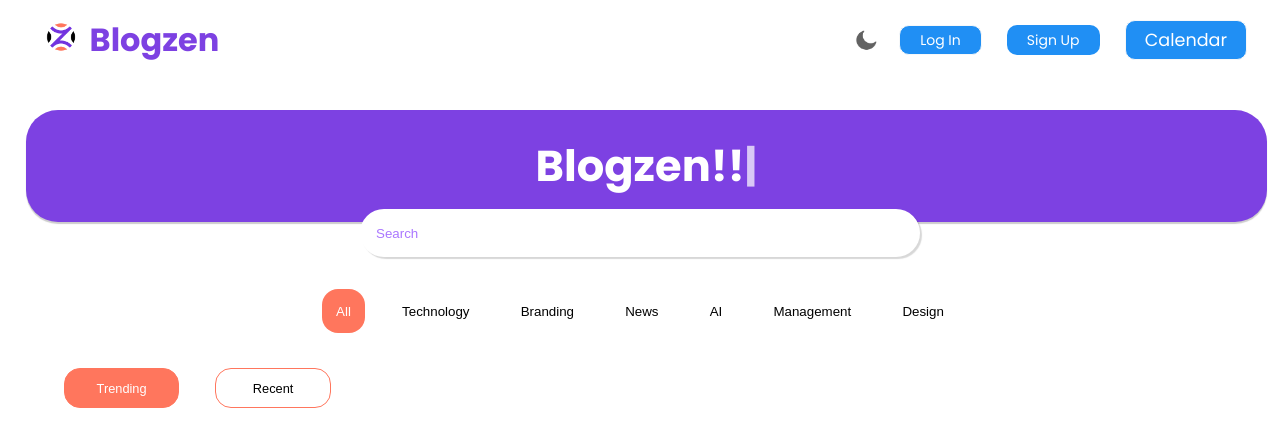
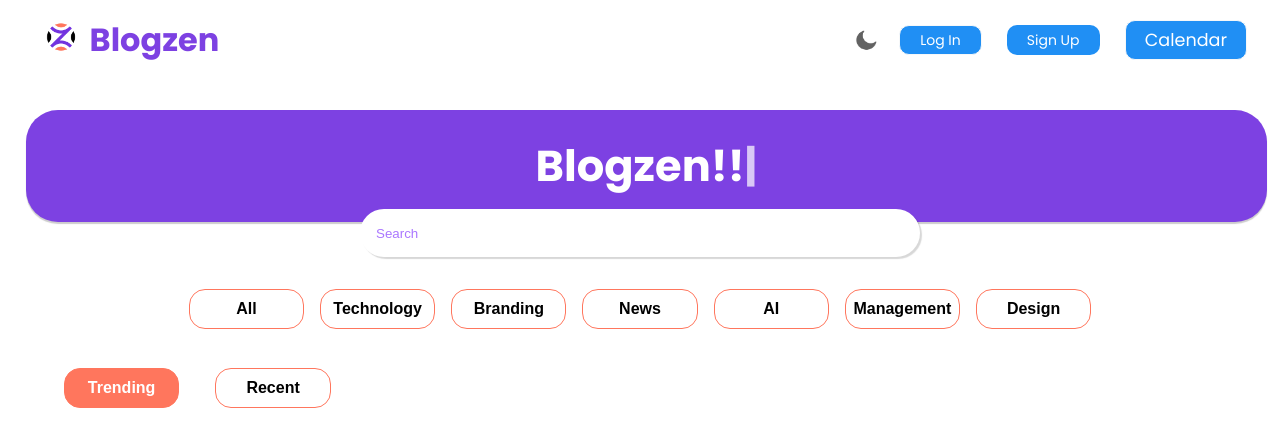
Before and after one commit to piyushg-07/blogzen-OpenSource, a website built with Vite: page index.html in a window 1280 px wide. Shown: the top 427 px of the page. Built offline with nearby package versions, Linux system fonts and the light colour scheme; a web font is replaced by a local one.

Commit message:
added hovering effect to buttons

```diff
--- a/css/sec1.css
+++ b/css/sec1.css
@@ -73,13 +73,39 @@
 
 }
 .s1btn1 {
-    width:fit-content;
+    /* width:fit-content;
     padding: .9rem;
     margin: 0 0.7rem;
     border: none;
     border-radius: 1rem;
     background-color: #ff765d;
+    color: white; */
+    cursor: pointer;
+    height: 2.5rem;
+    width: 7.2rem;
+    margin: 0 ;
+    border-radius: 1rem;
+    border: none;
+    border: 1px solid #ff765d;
+    background-color: white;
+    margin: 0 0.5rem;
+    font-size: 1rem;
+    color: black;
+    font-weight: bold;
+
+
+}
+
+/* add hovering effect to s1btn1 buttons */
+/* .s1btn1:hover {
+    background-color: #ff765d;
     color: white;
+    cursor: pointer;
+} */
+
+.s1btn1-recent:hover{
+    color: #fff;
+    background-color: #ff765d;
 }
 
 .s1part2 a {
--- a/css/sec2.css
+++ b/css/sec2.css
@@ -22,8 +22,10 @@
     border: 1px solid #ff765d;
     background-color: white;
     margin: 0 1rem;
-    font-size: 0.8rem;
+    font-size: 1rem;
     color: black;
+    font-weight: bold;
+
 }
 .sec2btn2-recent:hover{
     color: #fff;
```
